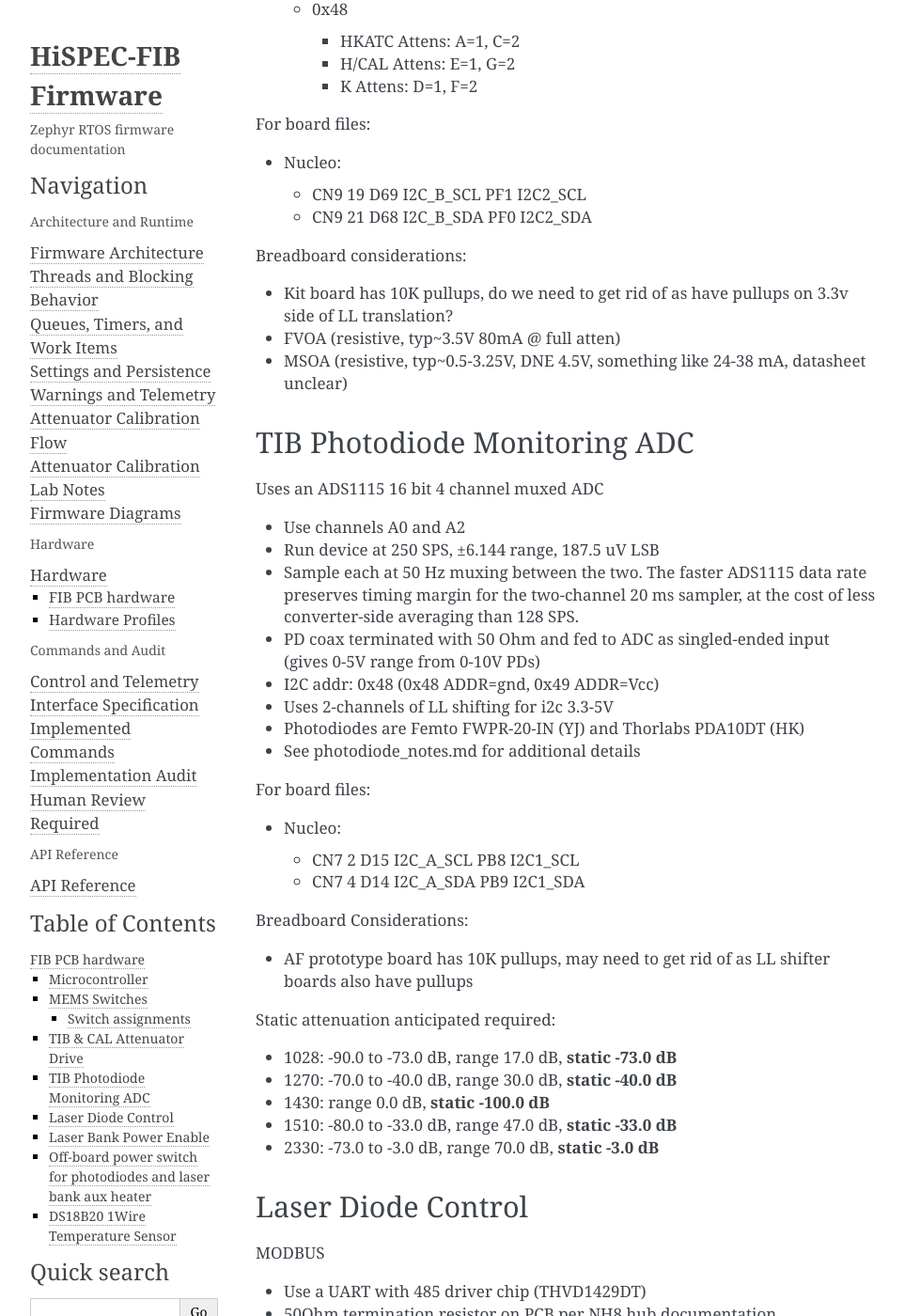
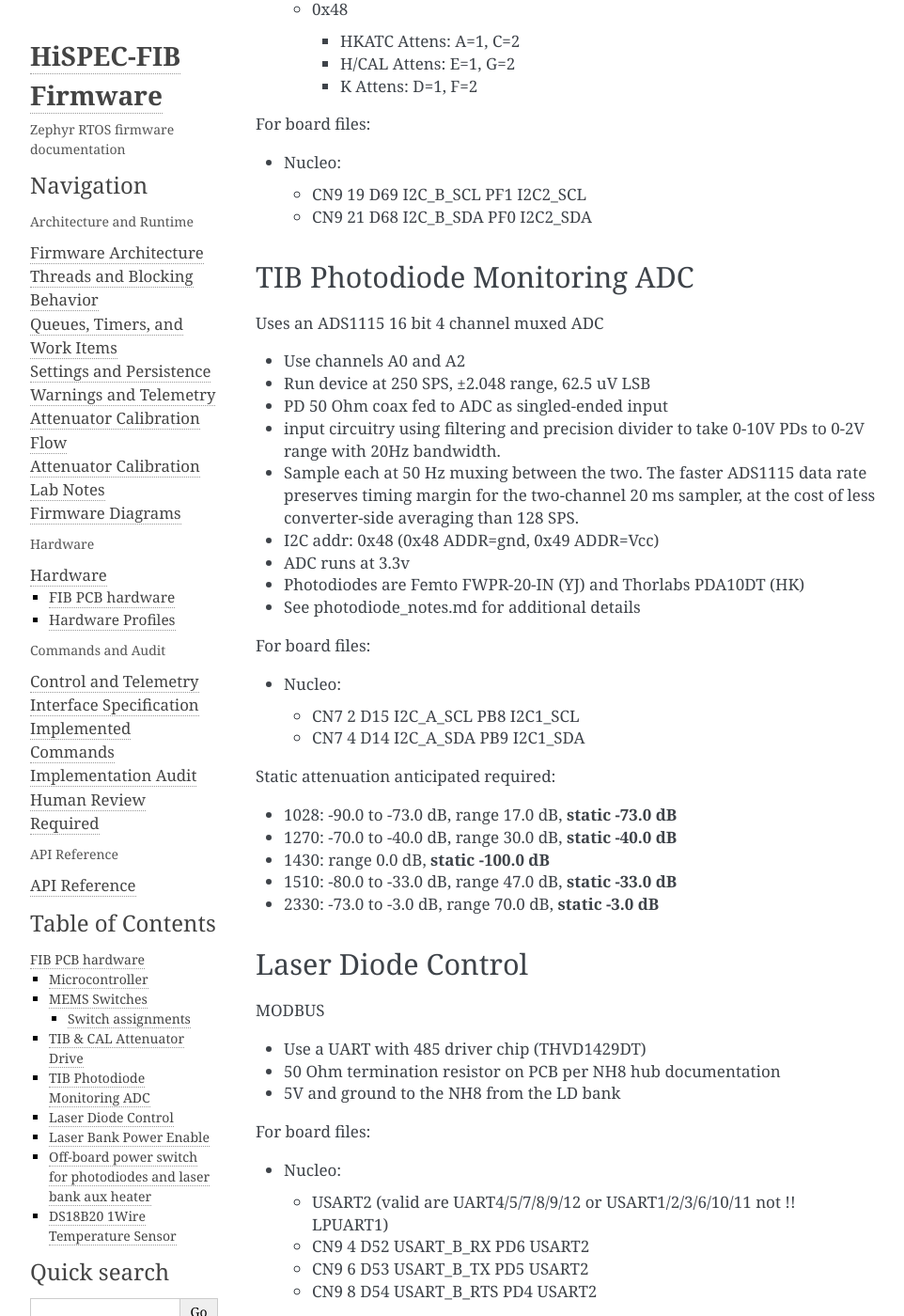
Before and after one commit to COO-Utilities/hispec-tib, a Sphinx documentation site: the page built from doc/hardware.md, in a window 1280 px wide and 1400 px high, scrolled down 3718 px. Shown: the whole window at 94% size, without its empty margins (148-1110 px from the left). Built offline with Sphinx 7.4.7, drawn with Linux system fonts in a browser that asks for light colours; some of the changed text lies outside the part shown.

Commit message:
Update hardware documentation and overlay: clarify ADC reference modes, adjust gain settings, and remove outdated breadboard considerations.

```diff
--- a/doc/hardware.md
+++ b/doc/hardware.md
@@ -144,21 +144,17 @@ For board files:
     - CN9 19 D69 I2C_B_SCL PF1 I2C2_SCL
     - CN9 21 D68 I2C_B_SDA PF0 I2C2_SDA
 
-Breadboard considerations:
-- Kit board has 10K pullups, do we need to get rid of as have pullups on 3.3v side of LL translation?
-- FVOA (resistive, typ~3.5V 80mA @ full atten)
-- MSOA (resistive, typ~0.5-3.25V, DNE 4.5V, something like 24-38 mA, datasheet unclear)
-
 ## TIB Photodiode Monitoring ADC
 Uses an ADS1115 16 bit 4 channel muxed ADC
 - Use channels A0 and A2
-- Run device at 250 SPS, ±6.144 range, 187.5 uV LSB
+- Run device at 250 SPS, ±2.048 range, 62.5 uV LSB
+- PD 50 Ohm coax fed to ADC as singled-ended input
+- input circuitry using filtering and precision divider to take 0-10V PDs to 0-2V range with 20Hz bandwidth.
 - Sample each at 50 Hz muxing between the two. The faster ADS1115 data rate
   preserves timing margin for the two-channel 20 ms sampler, at the cost of
   less converter-side averaging than 128 SPS.
-- PD coax terminated with 50 Ohm and fed to ADC as singled-ended input (gives 0-5V range from 0-10V PDs)
 - I2C addr: 0x48 (0x48 ADDR=gnd, 0x49 ADDR=Vcc)
-- Uses 2-channels of LL shifting for i2c 3.3-5V
+- ADC runs at 3.3v
 - Photodiodes are Femto FWPR-20-IN (YJ) and Thorlabs PDA10DT (HK)
 - See photodiode_notes.md for additional details
 
@@ -166,10 +162,6 @@ For board files:
 - Nucleo:
     - CN7 2 D15 I2C_A_SCL PB8 I2C1_SCL
     - CN7 4 D14 I2C_A_SDA PB9 I2C1_SDA
-
-Breadboard Considerations:
-- AF prototype board has 10K pullups, may need to get rid of as LL shifter boards also have pullups
-
 
 Static attenuation anticipated required:
   - 1028: -90.0 to -73.0 dB, range 17.0 dB, **static -73.0 dB**
@@ -181,7 +173,7 @@ Static attenuation anticipated required:
 ## Laser Diode Control
 MODBUS
 - Use a UART with 485 driver chip (THVD1429DT)
-- 50Ohm termination resistor on PCB per NH8 hub documentation
+- 50 Ohm termination resistor on PCB per NH8 hub documentation
 - 5V and ground to the NH8 from the LD bank
 
 For board files:
```
Also changed, not shown: other parts of doc/hardware.md (+1 -1 lines), 1 other file.
